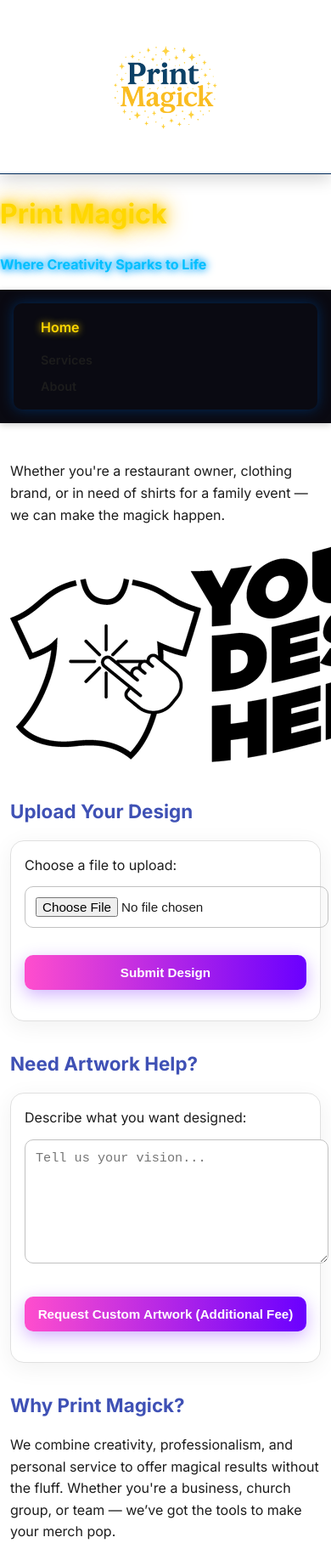
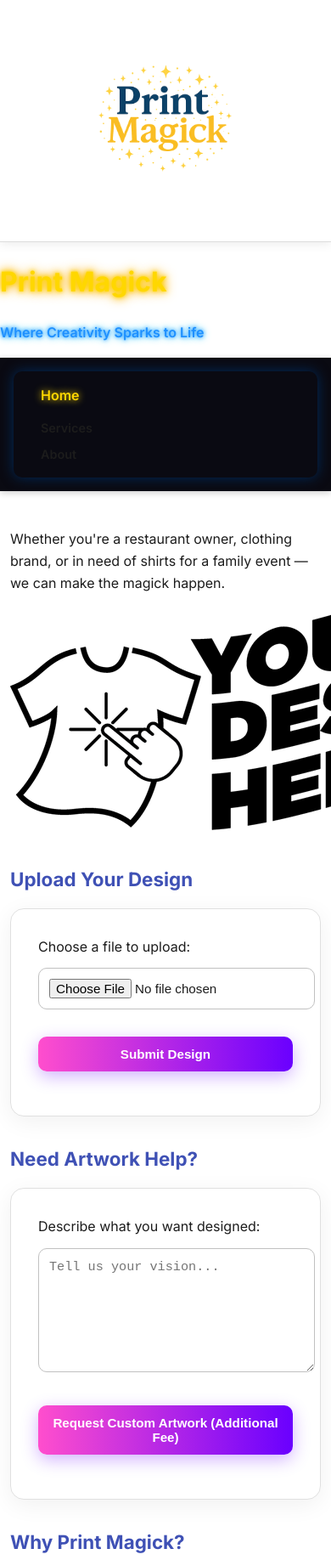
Before and after one commit to MeshachB/PrintMagick, a plain HTML site: page index.html in a window 390 px wide. Shown: the top 1836 px of the page at 85% size. Drawn offline with Linux system fonts and the light colour scheme.

Commit message:
💫 CSS Header Rework: Cleaned up glow effect, centered header text, and improved spacing for a neater look

```diff
--- a/style.css
+++ b/style.css
@@ -15,15 +15,12 @@ body {
 
 /* ========== HEADER ========== */
 header.site-header {
-background: #ffffff;
-color: #1C1C1C;
-
-  padding: 2rem 1rem 1rem;
+  background: white;
+  padding: 3rem 1rem 2rem;
   text-align: center;
-  box-shadow: 0 4px 20px rgba(0, 0, 0, 0.2);
-  border-bottom: 1px solid #002B5B;
+  box-shadow: 0 2px 12px rgba(0, 0, 0, 0.08);
+  border-bottom: 1px solid #ddd;
 }
-
 .logo {
   max-width: 180px;
   height: auto;
@@ -39,15 +36,14 @@ color: #1C1C1C;
 }
 
 header.site-header h1 {
-  font-size: 2.75rem;
-  font-weight: 700;
+  font-size: 3rem;
   margin: 0;
+  padding-bottom: 0.5rem;
 }
-
 header.site-header p {
-  margin: 0.5rem 0 0;
-  font-size: 1.1rem;
-  font-weight: 400;
+  font-size: 1.25rem;
+  margin: 0;
+  padding-top: 0.5rem;
 }
 
 /* ========== NAVIGATION BAR ========== */
@@ -295,15 +291,13 @@ footer {
     padding: 0.75rem;
   }
 
-  .logo {
-    max-width: 140px;
-  }
-
-  .upload-section,
-  .request-section,
-  .checkout-form {
-    padding: 1rem;
-  }
+.logo {
+  margin-bottom: 1.5rem;
+}
+  header.site-header h1,
+header.site-header p {
+  line-height: 1.2;
+}
 
   main {
     padding: 0.75rem;
@@ -366,12 +360,31 @@ footer {
 /* === CUSTOM TEXT GLOW STYLES === */
 .glow-yellow {
   color: #FFD700;
-  text-shadow: 0 0 10px #FFD700, 0 0 20px #FFD700, 0 0 30px #FFA500;
+  text-shadow:
+    0 0 4px #FFD700,
+    0 0 10px #FFC700,
+    0 0 15px #FFA500;
   font-weight: 700;
 }
 
 .poppy-blue {
-  color: #00BFFF;
-  text-shadow: 0 0 8px #00BFFF, 0 0 12px #1E90FF;
-  font-weight: 700;
+  color: #1E90FF;
+  text-shadow:
+    0 0 4px #1E90FF,
+    0 0 10px #00BFFF;
+  font-weight: 600;
 }
+header.site-header h1,
+header.site-header p {
+  opacity: 0;
+  transform: translateY(20px);
+  animation: fadeInUp 1s ease forwards;
+  animation-delay: 0.3s;
+}
+
+@keyframes fadeInUp {
+  to {
+    opacity: 1;
+    transform: translateY(0);
+  }
+}
```
